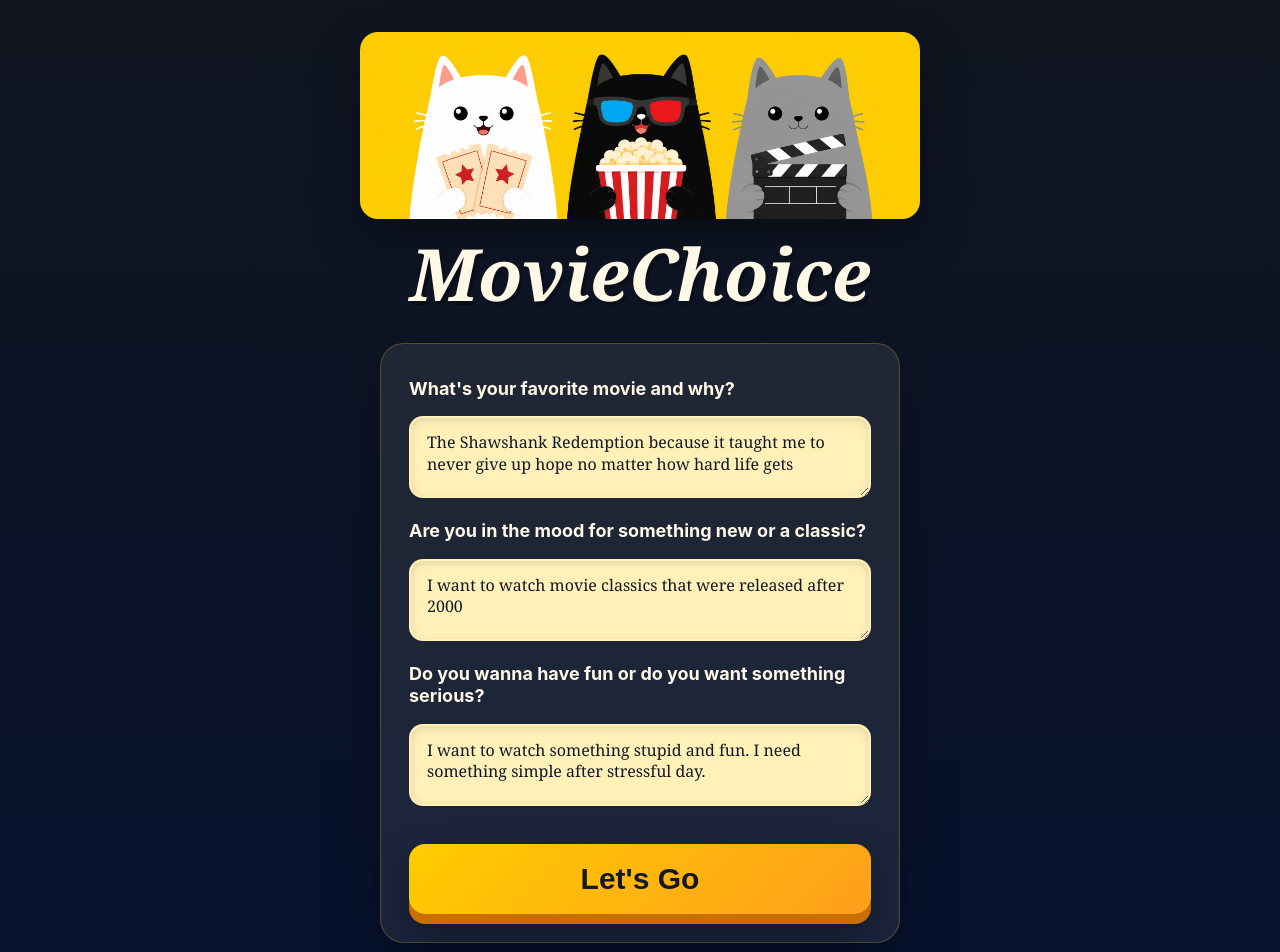
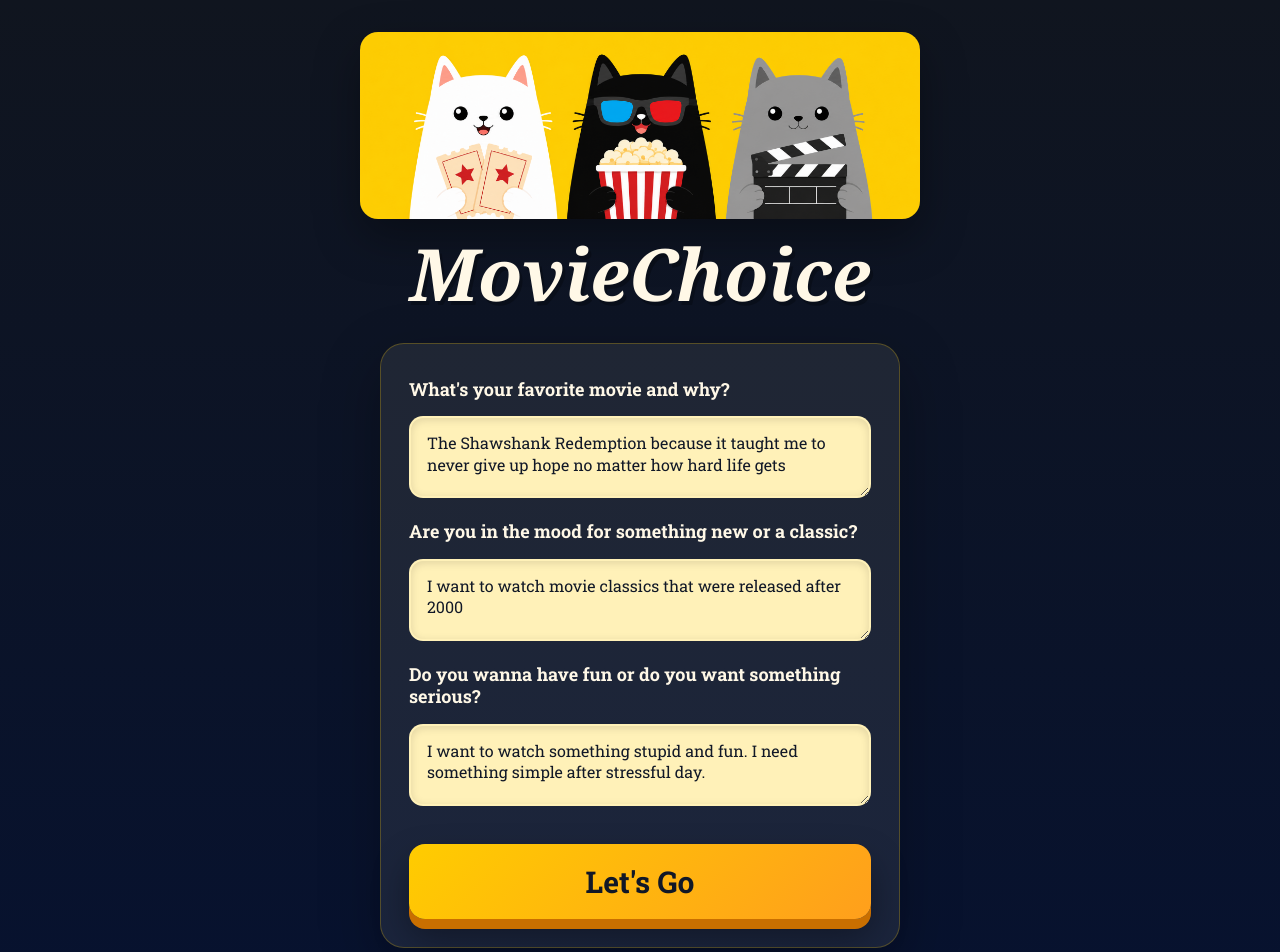
Before and after one commit to adrianpivka11/movie_app, a React (Vite) app in the folder frontend/: page / in a window 1280 px wide. Shown: the top 952 px of the page. Built offline with nearby package versions, Linux system fonts and the light colour scheme; the HTML template or start-up script is replaced by a standard one.

Commit message:
CSS fixed

```diff
--- a/frontend/index.html
+++ b/frontend/index.html
@@ -3,6 +3,9 @@
   <head>
     <meta charset="UTF-8" />
     <meta name="viewport" content="width=device-width, initial-scale=1.0" />
+    <link rel="preconnect" href="https://fonts.googleapis.com">
+    <link rel="preconnect" href="https://fonts.gstatic.com" crossorigin>
+    <link href="https://fonts.googleapis.com/css2?family=Roboto+Slab:wght@400..700&display=swap" rel="stylesheet">
     <title>MovieChoice</title>
   </head>
   <body>
--- a/frontend/src/index.css
+++ b/frontend/src/index.css
@@ -7,7 +7,7 @@ body {
   min-height: 100vh;
   background: linear-gradient(180deg, #10151f 0%, #07122f 100%);
   color: #fff8e7;
-  font-family: Georgia, "Times New Roman", serif;
+  font-family: "Roboto Slab", serif;
 }
 
 .app {
@@ -38,9 +38,10 @@ h1 {
   font-weight: 800;
   color: #fff8e7;
   text-shadow: 3px 4px 0 rgba(0, 0, 0, 0.25);
+  font-family: Georgia, "Times New Roman", serif;
 }
 
-/* form ako pekný panel */
+
 form {
   width: min(100%, 520px);
   display: flex;
@@ -51,7 +52,6 @@ form {
   background: rgba(255, 248, 231, 0.08);
   border: 1px solid rgba(255, 204, 0, 0.25);
   box-shadow: 0 20px 60px rgba(0, 0, 0, 0.28);
-  font-family: -apple-system, BlinkMacSystemFont, 'Segoe UI', Roboto, Oxygen, Ubuntu, Cantarell, 'Open Sans', 'Helvetica Neue', sans-serif;
 }
 
 label {
@@ -63,6 +63,8 @@ label {
 }
 
 textarea {
+  font-family: "Roboto Slab", serif;
+  font-weight: 300;
   width: 100%;
   min-height: 82px;
   padding: 14px 16px;
@@ -73,7 +75,6 @@ textarea {
   background: #fff1b8;
   color: #111827;
 
-  font-family: Georgia, "Times New Roman", serif;
   font-size: 16px;
   line-height: 1.35;
 
@@ -104,7 +105,7 @@ button {
   background: linear-gradient(135deg, #ffcc00 0%, #ff9f1c 100%);
   color: #111827;
 
-  font-family: Arial, Helvetica, sans-serif;
+  font-family: "Roboto Slab", serif;
   font-size: 30px;
   font-weight: 900;
 
@@ -188,12 +189,13 @@ button:active {
 }
 
 .movie-description {
+  font-family: "Roboto Slab", serif;
   width: 100%;
   margin: 28px 0 0;
   color: #fff8e7;
   font-size: 20px;
   line-height: 1.35;
-  font-weight: 600;
+  font-weight: 300;
 }
 
 .movie-actions {
```
